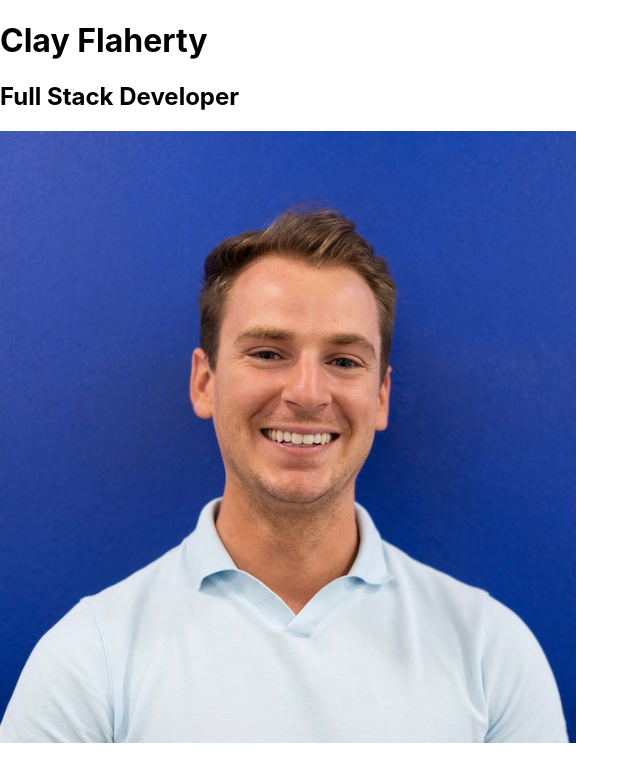
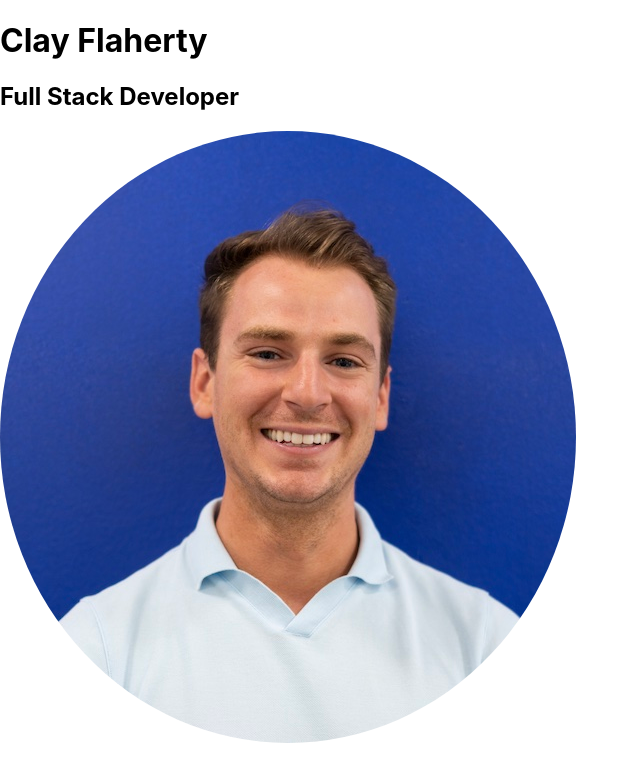
Before and after one commit to clahflah/Portfolio, a React (Create React App) app: page / in a window 1280 px wide. Shown: the top 782 px of the page, without its empty margins (0-640 px from the left). Built offline with nearby package versions, Linux system fonts and the light colour scheme.

Commit message:
classes on avatar fixed

```diff
--- a/src/components/Avatar.js
+++ b/src/components/Avatar.js
@@ -2,7 +2,7 @@ import classes from './Avatar.module.css'
 
 const Avatar = props => {
   return (
-    <img src={props.src} alt={props.alt} className={`avatar ${props.className}`}></img>
+    <img src={props.src} alt={props.alt} className={`${classes.avatar} ${props.className}`}></img>
   )
 };
 
```
